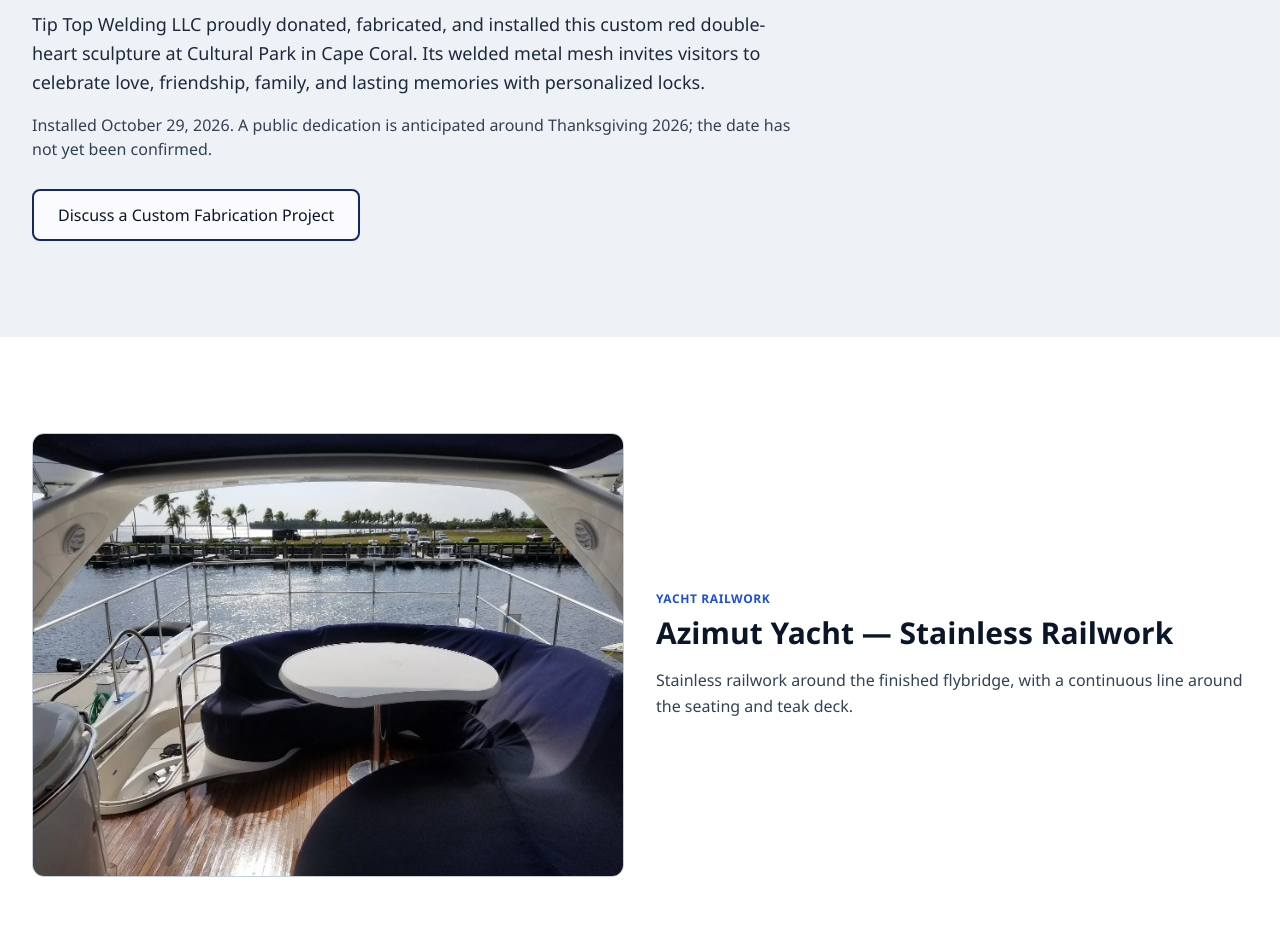
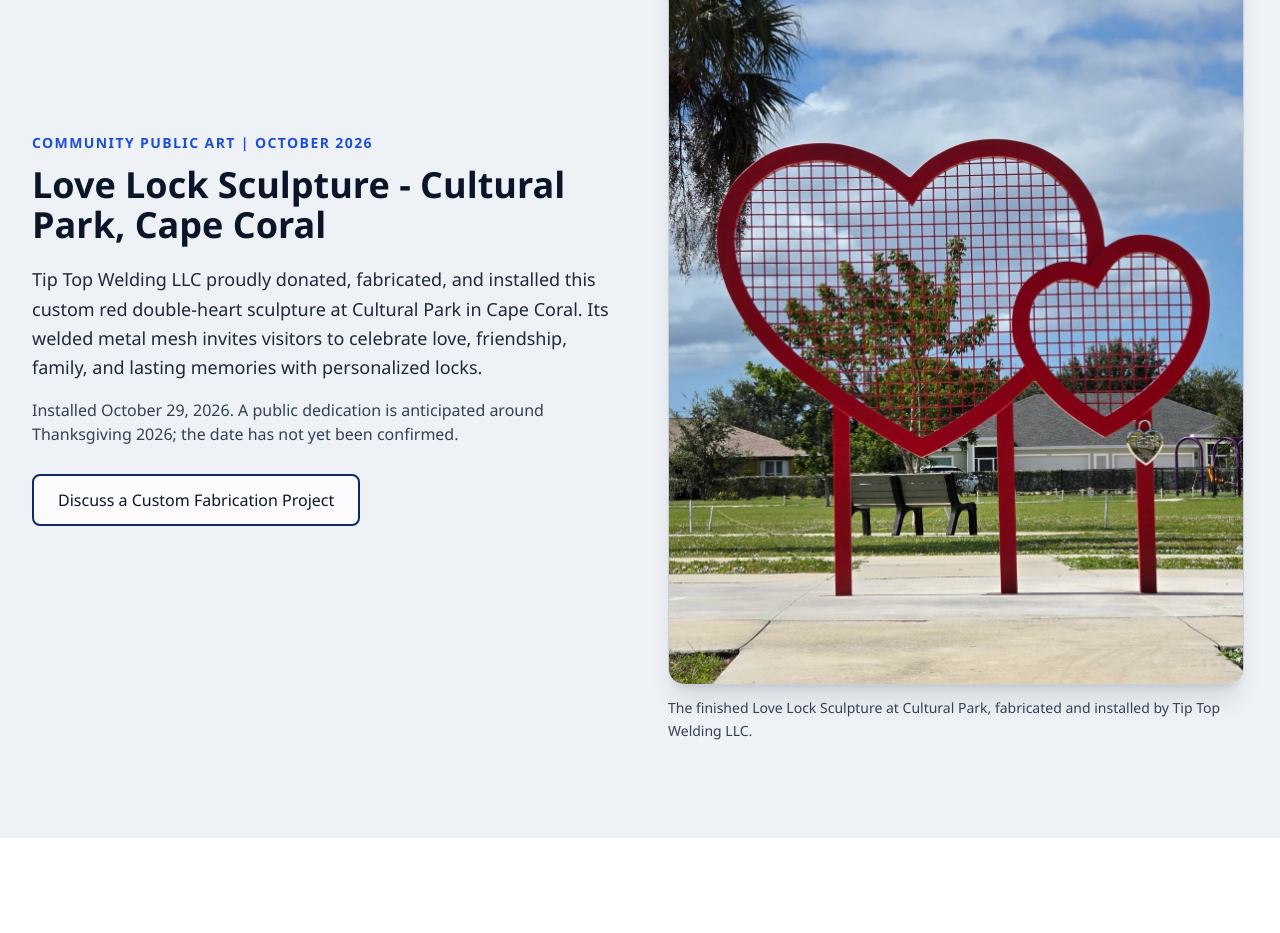
Before and after one commit to RyanMCoburn/tip-top-welding-website, a React (Vite) app: page /projects in a window 1280 px wide. Shown: the part 840-1773 px from the top of the page. Built offline with nearby package versions, Linux system fonts and the light colour scheme.

Commit message:
Feature actual Love Lock sculpture photo on homepage and Projects

```diff
--- a/src/pages/home.tsx
+++ b/src/pages/home.tsx
@@ -29,7 +29,8 @@ export default function Home() {
       <HeroBanner />
 
       <section className="section-space bg-navy-900" aria-labelledby="community-art-heading">
-        <div className="mx-auto max-w-7xl px-4 md:px-6 lg:px-8">
+        <div className="mx-auto grid max-w-7xl items-center gap-8 px-4 md:px-6 lg:grid-cols-2 lg:gap-12 lg:px-8">
+          <div>
           <p className="text-sm font-semibold uppercase tracking-widest text-accent">Giving Back to Cape Coral</p>
           <h2 id="community-art-heading" className="mt-3 text-3xl font-bold text-white md:text-4xl">Love Lock Sculpture at Cultural Park</h2>
           <p className="mt-4 max-w-3xl text-lg leading-relaxed text-steel-300">
@@ -40,6 +41,23 @@ export default function Home() {
           <div className="mt-7">
             <CTAButton to="/projects#love-lock-sculpture" variant="outline">See the Community Sculpture</CTAButton>
           </div>
+        </div>
+          <figure className="mx-auto w-full max-w-xl">
+            <a href="/images/portfolio/love-lock-sculpture-cultural-park.webp" aria-label="View the full Love Lock Sculpture photograph">
+              <img
+                src="/images/portfolio/love-lock-sculpture-cultural-park.webp"
+                srcSet="/images/portfolio/love-lock-sculpture-cultural-park-600.webp 600w, /images/portfolio/love-lock-sculpture-cultural-park.webp 1152w"
+                sizes="(min-width: 1024px) 50vw, 100vw"
+                width={1152}
+                height={1536}
+                alt="Tip Top Welding's completed red double-heart Love Lock Sculpture at Cultural Park in Cape Coral, with its heart-shaped Tip Top Welding plaque"
+                className="h-auto w-full rounded-2xl border border-navy-700 object-contain shadow-xl"
+                loading="eager"
+                decoding="async"
+              />
+            </a>
+            <figcaption className="mt-3 text-sm leading-relaxed text-steel-400">The finished Love Lock Sculpture at Cultural Park, fabricated and installed by Tip Top Welding LLC.</figcaption>
+          </figure>
         </div>
       </section>
 
--- a/src/pages/projects.tsx
+++ b/src/pages/projects.tsx
@@ -55,7 +55,8 @@ export default function Projects() {
       </section>
 
       <section id="love-lock-sculpture" className="section-space bg-navy-950">
-        <div className="mx-auto max-w-7xl px-4 md:px-6 lg:px-8">
+        <div className="mx-auto grid max-w-7xl items-center gap-8 px-4 md:px-6 lg:grid-cols-2 lg:gap-12 lg:px-8">
+          <div>
           <p className="text-sm font-semibold uppercase tracking-widest text-accent">Community Public Art | October 2026</p>
           <h2 className="mt-3 text-3xl font-bold text-white md:text-4xl">Love Lock Sculpture - Cultural Park, Cape Coral</h2>
           <p className="mt-5 max-w-3xl text-lg leading-relaxed text-steel-300">
@@ -70,6 +71,23 @@ export default function Projects() {
           <div className="mt-7">
             <CTAButton to="/contact#quote-form" variant="outline">Discuss a Custom Fabrication Project</CTAButton>
           </div>
+        </div>
+          <figure className="mx-auto w-full max-w-xl">
+            <a href="/images/portfolio/love-lock-sculpture-cultural-park.webp" aria-label="View the full Love Lock Sculpture photograph">
+              <img
+                src="/images/portfolio/love-lock-sculpture-cultural-park.webp"
+                srcSet="/images/portfolio/love-lock-sculpture-cultural-park-600.webp 600w, /images/portfolio/love-lock-sculpture-cultural-park.webp 1152w"
+                sizes="(min-width: 1024px) 50vw, 100vw"
+                width={1152}
+                height={1536}
+                alt="Tip Top Welding's completed red double-heart Love Lock Sculpture at Cultural Park in Cape Coral, with its heart-shaped Tip Top Welding plaque"
+                className="h-auto w-full rounded-2xl border border-navy-700 object-contain shadow-xl"
+                loading="eager"
+                decoding="async"
+              />
+            </a>
+            <figcaption className="mt-3 text-sm leading-relaxed text-steel-400">The finished Love Lock Sculpture at Cultural Park, fabricated and installed by Tip Top Welding LLC.</figcaption>
+          </figure>
         </div>
       </section>
 
```
Also changed, not shown: public/images/portfolio/love-lock-sculpture-cultural-park-600.webp (added), public/images/portfolio/love-lock-sculpture-cultural-park.webp (added).
